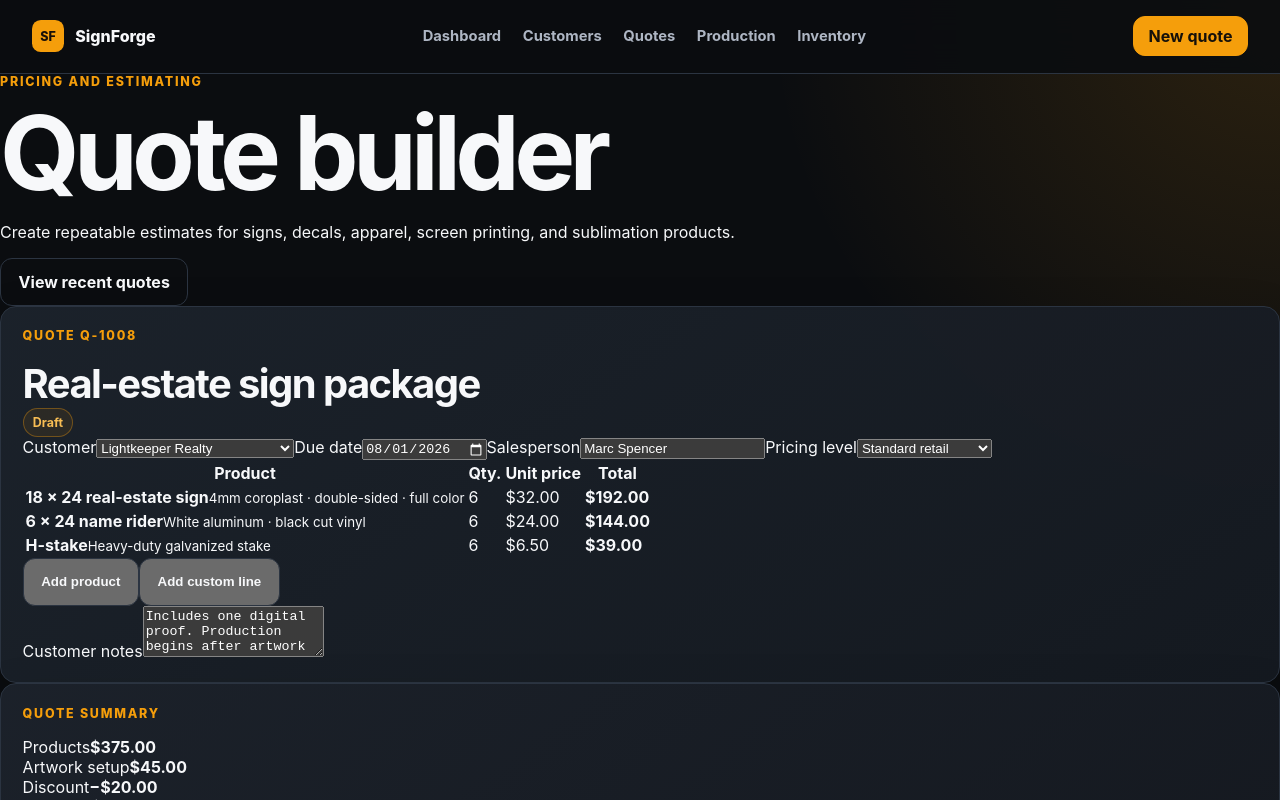
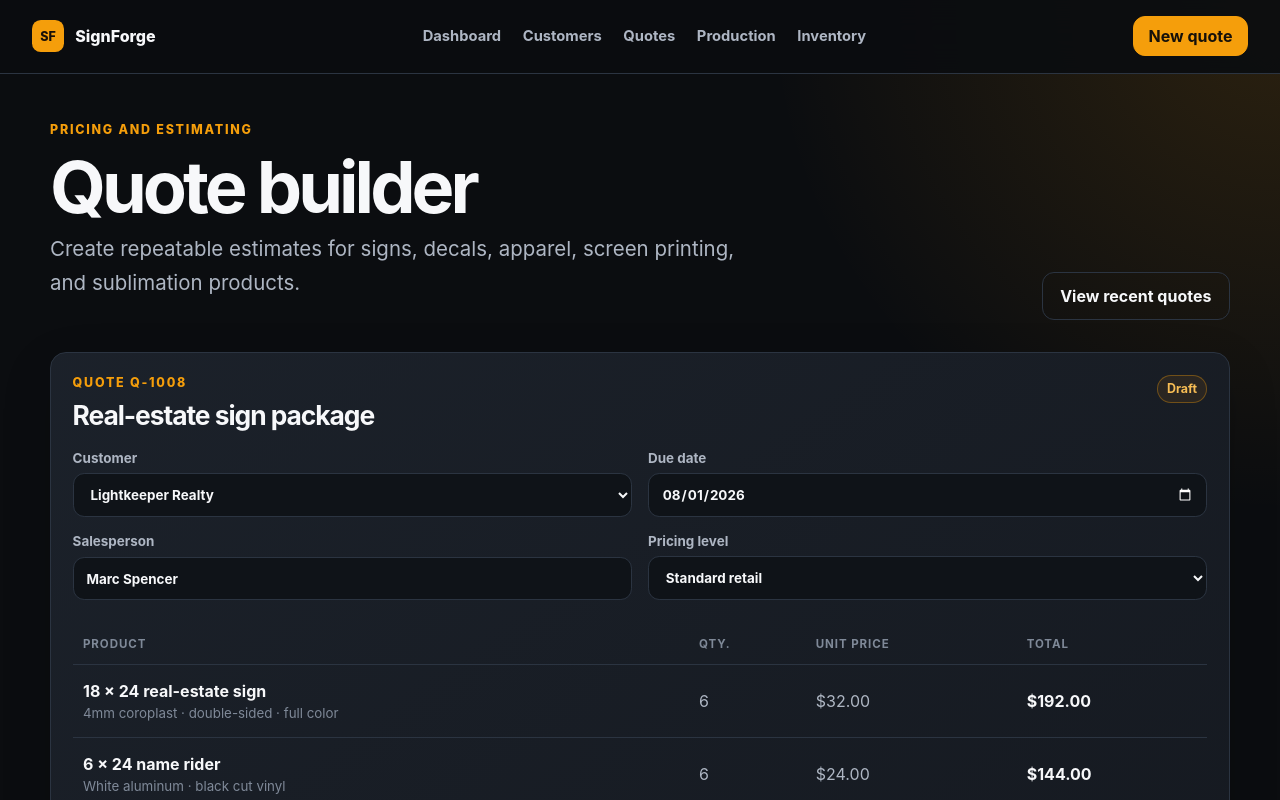
Before and after one commit to AIRealSolutions/SignForge, a Next.js app in the folder apps/web/: page /quotes in a window 1280 px wide. Shown: the top 800 px of the page. Built offline with nearby package versions, Linux system fonts and the light colour scheme.

Commit message:
style: add CRM and quote workspace layouts

```diff
--- a/apps/web/src/app/globals.css
+++ b/apps/web/src/app/globals.css
@@ -12,44 +12,30 @@
 
 * { box-sizing: border-box; }
 html { scroll-behavior: smooth; }
-body {
-  margin: 0;
-  background: radial-gradient(circle at top right, rgba(245, 158, 11, 0.14), transparent 32rem), var(--background);
-  color: var(--text);
-  font-family: Inter, ui-sans-serif, system-ui, -apple-system, BlinkMacSystemFont, "Segoe UI", sans-serif;
-}
+body { margin: 0; background: radial-gradient(circle at top right, rgba(245, 158, 11, 0.14), transparent 32rem), var(--background); color: var(--text); font-family: Inter, ui-sans-serif, system-ui, -apple-system, BlinkMacSystemFont, "Segoe UI", sans-serif; }
 a { color: inherit; }
 main { min-height: 100vh; }
+button, input, select, textarea { font: inherit; }
+input, select, textarea { width: 100%; padding: .75rem .8rem; border: 1px solid var(--border); border-radius: .7rem; background: #0f1318; color: var(--text); }
+textarea { resize: vertical; }
+label { display: grid; gap: .45rem; color: var(--muted); font-size: .84rem; font-weight: 700; }
 
-.siteHeader {
-  position: sticky;
-  top: 0;
-  z-index: 10;
-  display: grid;
-  grid-template-columns: auto 1fr auto;
-  align-items: center;
-  gap: 1.5rem;
-  min-height: 4.6rem;
-  padding: 0 2rem;
-  border-bottom: 1px solid var(--border);
-  background: rgba(11, 13, 16, 0.9);
-  backdrop-filter: blur(18px);
-}
+.siteHeader { position: sticky; top: 0; z-index: 10; display: grid; grid-template-columns: auto 1fr auto; align-items: center; gap: 1.5rem; min-height: 4.6rem; padding: 0 2rem; border-bottom: 1px solid var(--border); background: rgba(11, 13, 16, 0.9); backdrop-filter: blur(18px); }
 .brand { display: inline-flex; align-items: center; gap: .7rem; font-weight: 850; text-decoration: none; }
 .brandMark { display: grid; width: 2rem; height: 2rem; place-items: center; border-radius: .55rem; background: var(--accent); color: #181008; font-size: .78rem; }
 .siteNav { display: flex; justify-content: center; gap: 1.35rem; }
 .siteNav a { color: var(--muted); font-size: .92rem; font-weight: 700; text-decoration: none; }
 .siteNav a:hover { color: var(--text); }
 
-.hero, .modules, .dashboardShell { width: min(1180px, calc(100% - 2rem)); margin: 0 auto; }
+.hero, .modules, .dashboardShell, .appShell { width: min(1180px, calc(100% - 2rem)); margin: 0 auto; }
 .hero { padding: 7rem 0 4rem; }
 .eyebrow { margin: 0 0 1rem; color: var(--accent); font-size: .78rem; font-weight: 850; letter-spacing: .14em; text-transform: uppercase; }
 h1, h2, h3, p { margin-top: 0; }
 h1 { max-width: 780px; margin-bottom: 1.25rem; font-size: clamp(3rem, 8vw, 6.5rem); line-height: .95; letter-spacing: -.055em; }
 h2 { margin-bottom: 0; font-size: clamp(1.65rem, 4vw, 2.5rem); letter-spacing: -.04em; }
-.lede { max-width: 720px; color: var(--muted); font-size: clamp(1.02rem, 2.2vw, 1.28rem); line-height: 1.65; }
-.heroActions, .dashboardActions { display: flex; flex-wrap: wrap; gap: .8rem; margin-top: 2rem; }
-.button { display: inline-flex; min-height: 3rem; align-items: center; justify-content: center; padding: .75rem 1.1rem; border: 1px solid var(--border); border-radius: .75rem; color: var(--text); font-weight: 750; text-decoration: none; }
+.lede, .pageIntro { max-width: 720px; color: var(--muted); font-size: clamp(1.02rem, 2.2vw, 1.28rem); line-height: 1.65; }
+.heroActions, .dashboardActions, .quoteActions { display: flex; flex-wrap: wrap; gap: .8rem; margin-top: 2rem; }
+.button { display: inline-flex; min-height: 3rem; align-items: center; justify-content: center; padding: .75rem 1.1rem; border: 1px solid var(--border); border-radius: .75rem; background: transparent; color: var(--text); font-weight: 750; text-decoration: none; cursor: pointer; }
 .button.compact { min-height: 2.5rem; padding: .55rem .9rem; }
 .button.primary { border-color: var(--accent); background: var(--accent); color: #16110a; }
 .button.primary:hover { background: var(--accent-strong); }
@@ -63,28 +49,31 @@ h2 { margin-bottom: 0; font-size: clamp(1.65rem, 4vw, 2.5rem); letter-spacing: -
 .card h3 { font-size: 1.25rem; }
 .card p { color: var(--muted); line-height: 1.6; }
 
-.dashboardShell { padding: 3rem 0 6rem; }
-.dashboardHeader { display: flex; align-items: flex-end; justify-content: space-between; gap: 2rem; margin-bottom: 2rem; }
+.dashboardShell, .appShell { padding: 3rem 0 6rem; }
+.dashboardHeader, .pageHeader { display: flex; align-items: flex-end; justify-content: space-between; gap: 2rem; margin-bottom: 2rem; }
 .dashboardHeader .dashboardActions { margin-top: 0; }
-.dashboardTitle { max-width: none; margin-bottom: .7rem; font-size: clamp(2.4rem, 6vw, 4.5rem); }
-.statGrid { display: grid; grid-template-columns: repeat(4, minmax(0, 1fr)); gap: 1rem; margin-bottom: 1rem; }
-.statCard, .panel { border: 1px solid var(--border); border-radius: 1rem; background: linear-gradient(145deg, rgba(28, 34, 43, .96), rgba(21, 25, 32, .96)); box-shadow: 0 18px 50px rgba(0, 0, 0, .16); }
-.statCard { padding: 1.25rem; }
-.statCard p { margin-bottom: .7rem; color: var(--muted); font-size: .9rem; }
-.statCard strong { display: block; margin-bottom: .3rem; font-size: 2rem; }
-.statCard span { color: var(--accent); font-size: .82rem; font-weight: 700; }
+.dashboardTitle, .pageTitle { max-width: none; margin-bottom: .7rem; font-size: clamp(2.4rem, 6vw, 4.5rem); }
+.statGrid, .metricGrid { display: grid; grid-template-columns: repeat(4, minmax(0, 1fr)); gap: 1rem; margin-bottom: 1rem; }
+.statCard, .metricCard, .panel { border: 1px solid var(--border); border-radius: 1rem; background: linear-gradient(145deg, rgba(28, 34, 43, .96), rgba(21, 25, 32, .96)); box-shadow: 0 18px 50px rgba(0, 0, 0, .16); }
+.statCard, .metricCard { padding: 1.25rem; }
+.statCard p, .metricCard span { margin-bottom: .7rem; color: var(--muted); font-size: .9rem; }
+.statCard strong, .metricCard strong { display: block; margin-bottom: .3rem; font-size: 2rem; }
+.statCard span, .metricCard small { color: var(--accent); font-size: .82rem; font-weight: 700; }
 .dashboardGrid { display: grid; grid-template-columns: repeat(2, minmax(0, 1fr)); gap: 1rem; }
 .panel { min-width: 0; padding: 1.35rem; }
-.panelWide { grid-column: 1 / -1; }
-.panelHeading { display: flex; align-items: flex-start; justify-content: space-between; gap: 1rem; margin-bottom: 1.2rem; }
-.panelHeading .eyebrow { margin-bottom: .55rem; }
-.panelHeading h2 { font-size: 1.65rem; }
+.panelWide, .widePanel { grid-column: 1 / -1; }
+.panelHeading, .panelHeader { display: flex; align-items: flex-start; justify-content: space-between; gap: 1rem; margin-bottom: 1.2rem; }
+.panelHeading .eyebrow, .panelHeader .eyebrow { margin-bottom: .55rem; }
+.panelHeading h2, .panelHeader h2 { font-size: 1.65rem; }
 .panelHeading > a { color: var(--accent); font-size: .88rem; font-weight: 750; text-decoration: none; }
-.jobTable { overflow-x: auto; }
+.jobTable, .tableWrap { overflow-x: auto; }
 .jobRow { display: grid; grid-template-columns: .75fr 1.2fr 1.6fr 1fr .7fr; min-width: 760px; gap: 1rem; align-items: center; padding: .9rem 0; border-top: 1px solid var(--border); color: var(--muted); font-size: .9rem; }
 .jobHead { border-top: 0; padding-top: 0; color: #7f8998; font-size: .72rem; font-weight: 800; letter-spacing: .08em; text-transform: uppercase; }
 .jobRow strong { color: var(--text); }
 .statusPill { display: inline-flex; padding: .35rem .58rem; border: 1px solid rgba(245, 158, 11, .35); border-radius: 999px; background: rgba(245, 158, 11, .08); color: #f7bd54; font-size: .78rem; font-style: normal; font-weight: 750; }
+.statusPill.success { border-color: rgba(52, 211, 153, .35); background: rgba(52, 211, 153, .08); color: #6ee7b7; }
+.statusPill.info { border-color: rgba(96, 165, 250, .35); background: rgba(96, 165, 250, .08); color: #93c5fd; }
+.statusPill.warning { color: #f7bd54; }
 .pipelineList { display: grid; gap: .65rem; }
 .pipelineItem { display: flex; align-items: center; justify-content: space-between; padding: .9rem 1rem; border: 1px solid var(--border); border-radius: .75rem; color: var(--muted); }
 .pipelineItem strong { display: grid; width: 2rem; height: 2rem; place-items: center; border-radius: 999px; background: var(--surface); color: var(--text); }
@@ -96,18 +85,46 @@ h2 { margin-bottom: 0; font-size: clamp(1.65rem, 4vw, 2.5rem); letter-spacing: -
 .quickGrid a:hover { border-color: var(--accent); transform: translateY(-2px); }
 .quickGrid span { color: var(--muted); font-size: .86rem; line-height: 1.45; }
 
+.workspaceGrid { display: grid; grid-template-columns: minmax(0, 1.75fr) minmax(300px, .85fr); gap: 1rem; align-items: start; }
+.toolbar { display: flex; gap: .65rem; }
+.toolbar input { min-width: 180px; }
+.dataTable { width: 100%; min-width: 720px; border-collapse: collapse; }
+.dataTable th { padding: .8rem .65rem; border-bottom: 1px solid var(--border); color: #7f8998; font-size: .72rem; letter-spacing: .08em; text-align: left; text-transform: uppercase; }
+.dataTable td { padding: 1rem .65rem; border-bottom: 1px solid var(--border); color: var(--muted); vertical-align: middle; }
+.dataTable td strong, .dataTable td small { display: block; }
+.dataTable td strong { color: var(--text); }
+.dataTable td small { margin-top: .25rem; color: #7f8998; }
+.stackedForm, .formGrid { display: grid; gap: 1rem; }
+.formRow { display: grid; grid-template-columns: 1fr 1fr; gap: .8rem; }
+.formNote { margin: 0; color: #7f8998; font-size: .8rem; line-height: 1.5; }
+
+.quoteLayout { display: grid; grid-template-columns: minmax(0, 1.8fr) minmax(280px, .7fr); gap: 1rem; align-items: start; }
+.formGrid { grid-template-columns: repeat(2, minmax(0, 1fr)); margin-bottom: 1.5rem; }
+.quoteTableWrap { margin-top: .5rem; }
+.fullField { margin-top: 1.2rem; }
+.quoteSummary { position: sticky; top: 5.6rem; display: grid; gap: .8rem; }
+.summaryLine { display: flex; justify-content: space-between; gap: 1rem; padding-bottom: .75rem; border-bottom: 1px solid var(--border); color: var(--muted); }
+.summaryLine strong { color: var(--text); }
+.grandTotal { padding-top: .5rem; font-size: 1.15rem; }
+.recentSection { margin-top: 1rem; }
+
 @media (max-width: 900px) {
   .siteHeader { grid-template-columns: 1fr auto; padding: 0 1rem; }
   .siteNav { display: none; }
-  .dashboardHeader { align-items: flex-start; flex-direction: column; }
-  .statGrid { grid-template-columns: repeat(2, minmax(0, 1fr)); }
+  .dashboardHeader, .pageHeader { align-items: flex-start; flex-direction: column; }
+  .statGrid, .metricGrid { grid-template-columns: repeat(2, minmax(0, 1fr)); }
   .quickGrid { grid-template-columns: repeat(2, minmax(0, 1fr)); }
+  .workspaceGrid, .quoteLayout { grid-template-columns: 1fr; }
+  .widePanel { grid-column: auto; }
+  .quoteSummary { position: static; }
 }
 
 @media (max-width: 640px) {
   .hero { padding-top: 4.5rem; }
-  .grid, .dashboardGrid, .statGrid, .quickGrid { grid-template-columns: 1fr; }
+  .grid, .dashboardGrid, .statGrid, .metricGrid, .quickGrid, .formGrid, .formRow { grid-template-columns: 1fr; }
   .panelWide { grid-column: auto; }
   .siteHeader .button { display: none; }
-  .dashboardShell { padding-top: 2rem; }
+  .dashboardShell, .appShell { padding-top: 2rem; }
+  .toolbar { width: 100%; flex-direction: column; }
+  .panelHeader { flex-direction: column; }
 }
```
